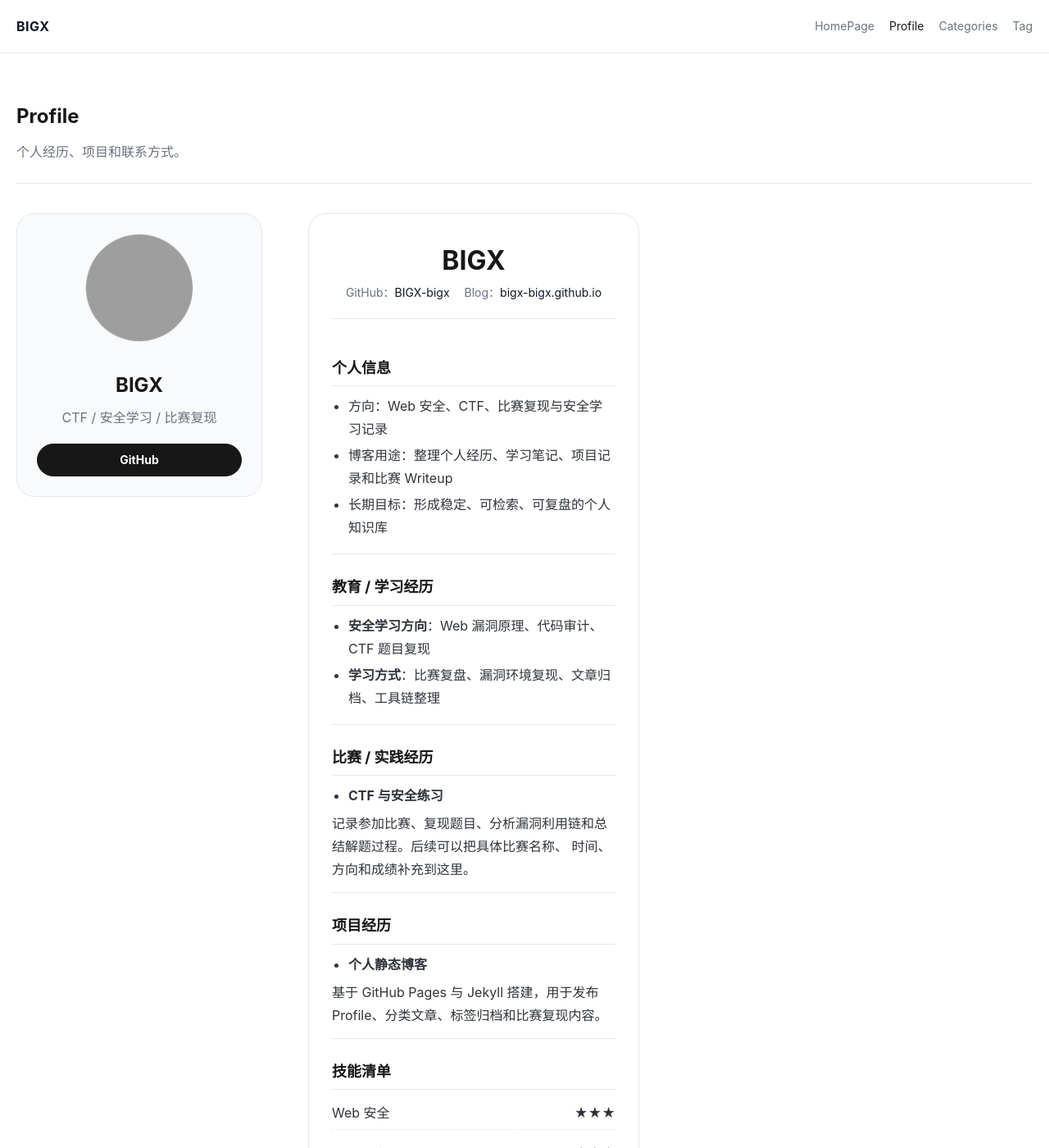
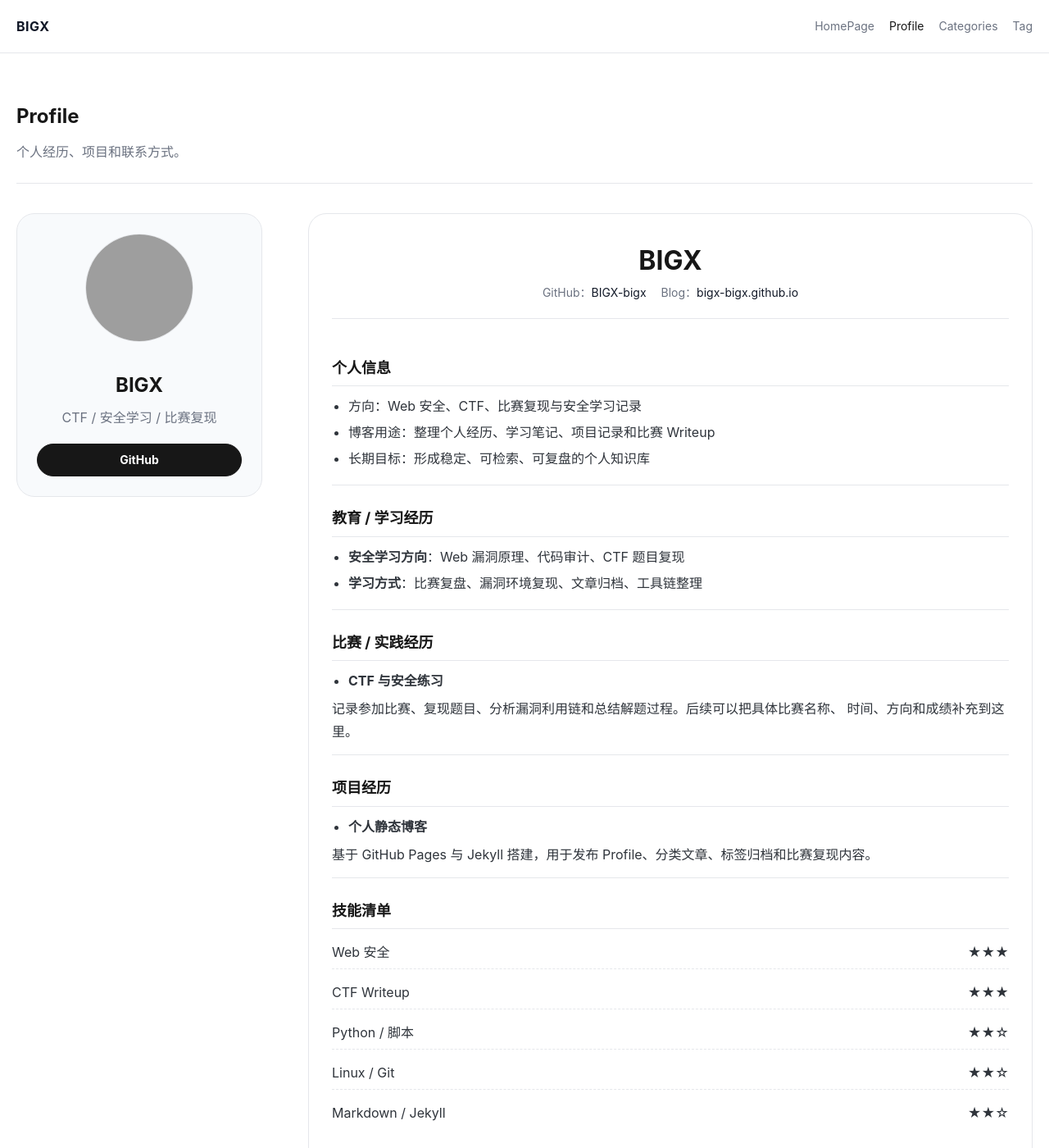
Before and after one commit to BIGX-bigx/BIGX-bigx.github.io, a Jekyll site: the page built from profile.md, in a window 1280 px wide and 1400 px high. Shown: the whole window at 82% size. Built offline with Jekyll 4.4.1, drawn with Linux system fonts in a browser that asks for light colours; grey boxes are pictures that could not be loaded.

Commit message:
Allow profile content to expand

```diff
--- a/_layouts/page.html
+++ b/_layouts/page.html
@@ -2,14 +2,14 @@
 layout: default
 ---
 
-<article class="page">
+<article class="page{% if page.wide %} page-wide{% endif %}">
   <header class="page-header">
     <h1>{{ page.title }}</h1>
     {% if page.description %}
       <p>{{ page.description }}</p>
     {% endif %}
   </header>
-  <div class="content">
+  <div class="content{% if page.wide %} content-wide{% endif %}">
     {{ content }}
   </div>
 </article>
--- a/assets/css/style.css
+++ b/assets/css/style.css
@@ -221,6 +221,10 @@ a:hover {
   max-width: 760px;
 }
 
+.content-wide {
+  max-width: none;
+}
+
 .content h2 {
   margin-top: 34px;
   padding-top: 10px;
@@ -252,7 +256,7 @@ a:hover {
 
 .profile-grid {
   display: grid;
-  grid-template-columns: 300px minmax(0, 1fr);
+  grid-template-columns: 300px minmax(720px, 1fr);
   gap: 56px;
   align-items: start;
 }
```
Also changed, not shown: profile.md (+1 -0 lines).
